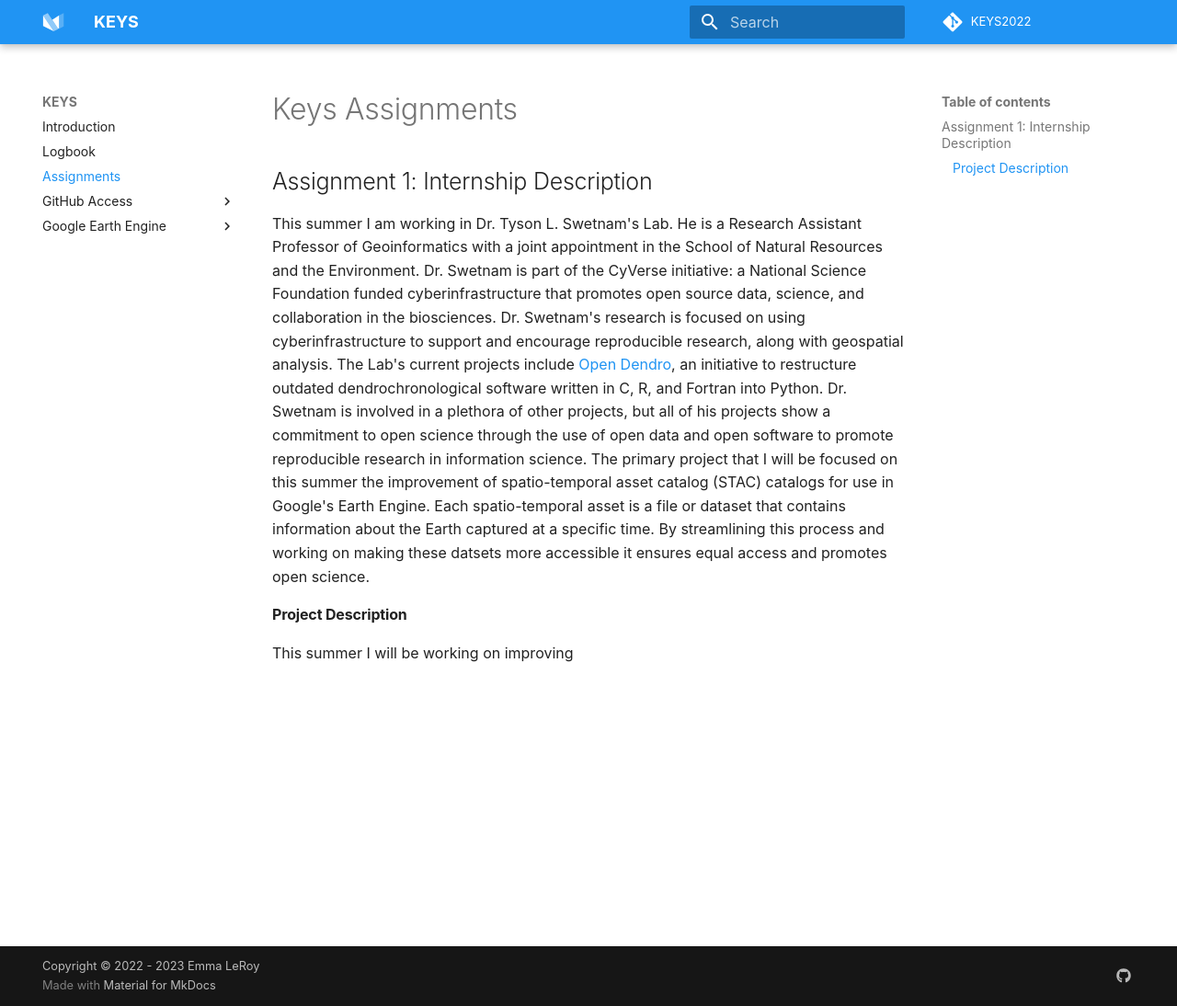
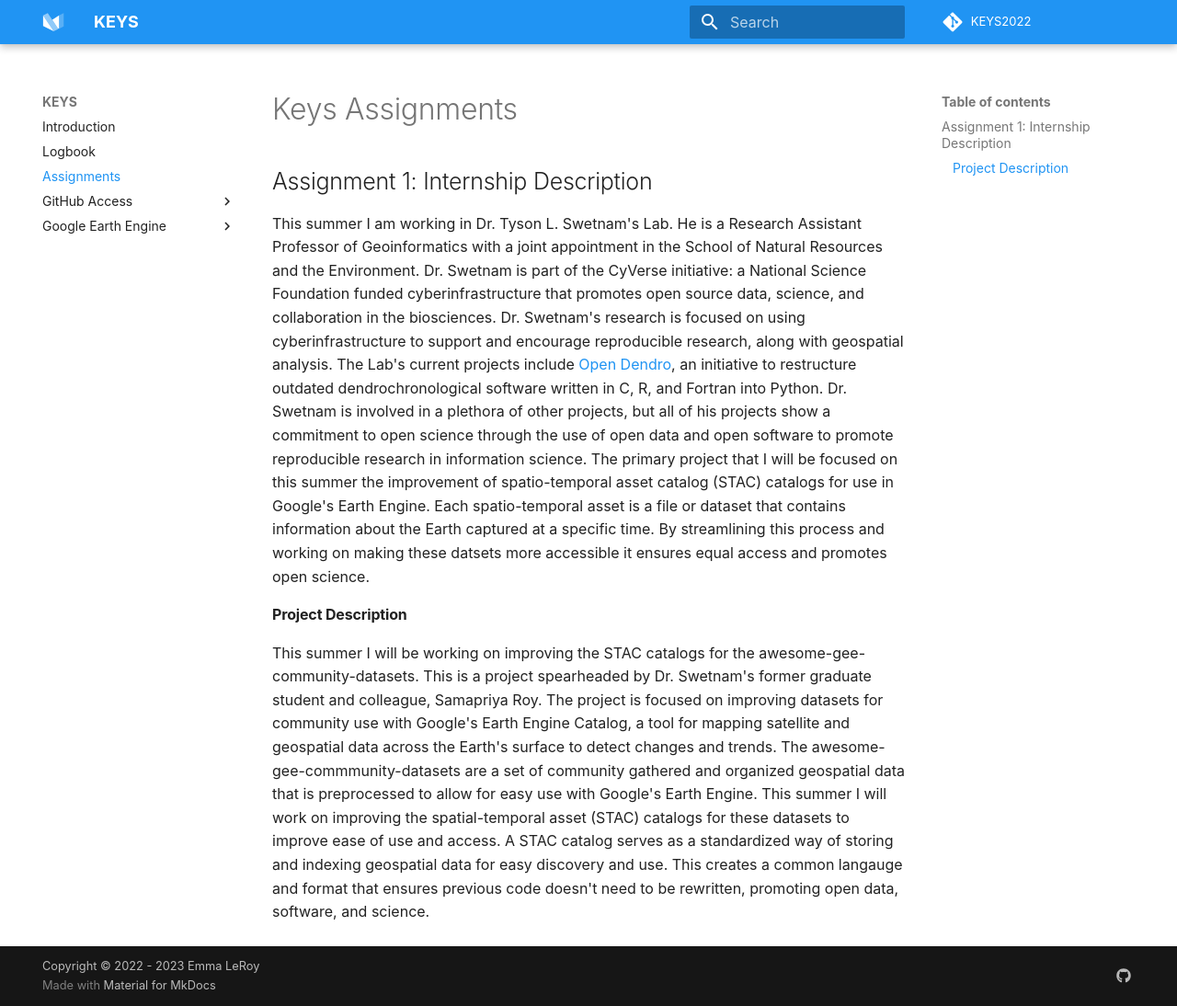
Before and after one commit to tyson-swetnam/mkdocs-material-template, an MkDocs documentation site: the page built from docs/keysassignments.md, in a window 1280 px wide and 1094 px high. Shown: the whole window at 92% size. Built offline with MkDocs 1.6.1 and Material for MkDocs 9.7.7, drawn with Linux system fonts in a browser that asks for light colours; some web fonts are replaced; comment, search, counter and statistics services are not loaded.

Commit message:
Update keysassignments.md

```diff
--- a/docs/keysassignments.md
+++ b/docs/keysassignments.md
@@ -4,4 +4,4 @@
 This summer I am working in Dr. Tyson L. Swetnam's Lab. He is a Research Assistant Professor of Geoinformatics with a joint appointment in the School of Natural Resources and the Environment. Dr. Swetnam is part of the CyVerse initiative: a National Science Foundation funded cyberinfrastructure that promotes open source data, science, and collaboration in the biosciences. Dr. Swetnam's research is focused on using cyberinfrastructure to support and encourage reproducible research, along with geospatial analysis. The Lab's current projects include [Open Dendro](https://opendendro.org/), an initiative to restructure outdated dendrochronological software written in C, R, and Fortran into Python. Dr. Swetnam is involved in a plethora of other projects, but all of his projects show a commitment to open science through the use of open data and open software to promote reproducible research in information science. The primary project that I will be focused on this summer the improvement of spatio-temporal asset catalog (STAC) catalogs for use in Google's Earth Engine. Each spatio-temporal asset is a file or dataset that contains information about the Earth captured at a specific time. By streamlining this process and working on making these datsets more accessible it ensures equal access and promotes open science.
 
 #### Project Description
-This summer I will be working on improving
+This summer I will be working on improving the STAC catalogs for the awesome-gee-community-datasets. This is a project spearheaded by Dr. Swetnam's former graduate student and colleague, Samapriya Roy. The project is focused on improving datasets for community use with Google's Earth Engine Catalog, a tool for mapping satellite and geospatial data across the Earth's surface to detect changes and trends. The awesome-gee-commmunity-datasets are a set of community gathered and organized geospatial data that is preprocessed to allow for easy use with Google's Earth Engine. This summer I will work on improving the spatial-temporal asset (STAC) catalogs for these datasets to improve ease of use and access. A STAC catalog serves as a standardized way of storing and indexing geospatial data for easy discovery and use. This creates a common langauge and format that ensures previous code doesn't need to be rewritten, promoting open data, software, and science.
```
